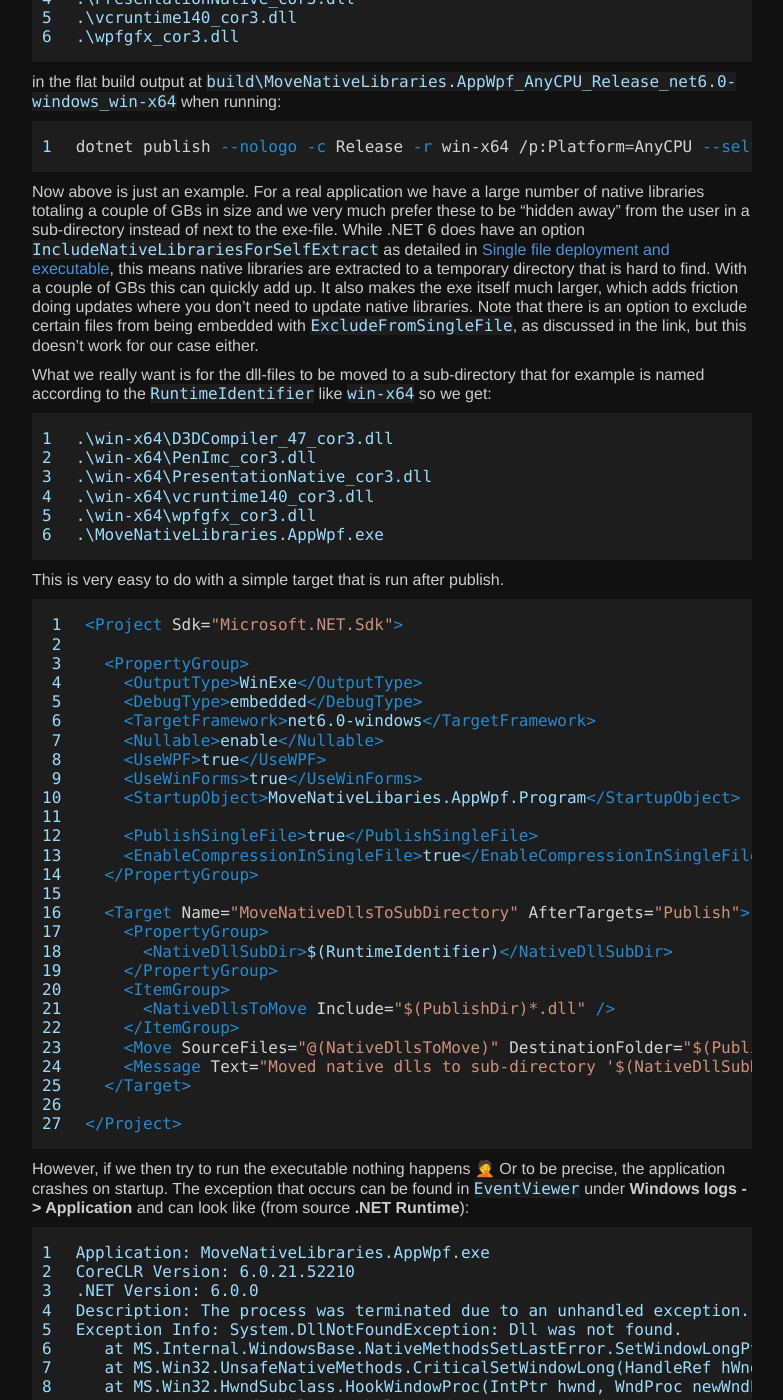
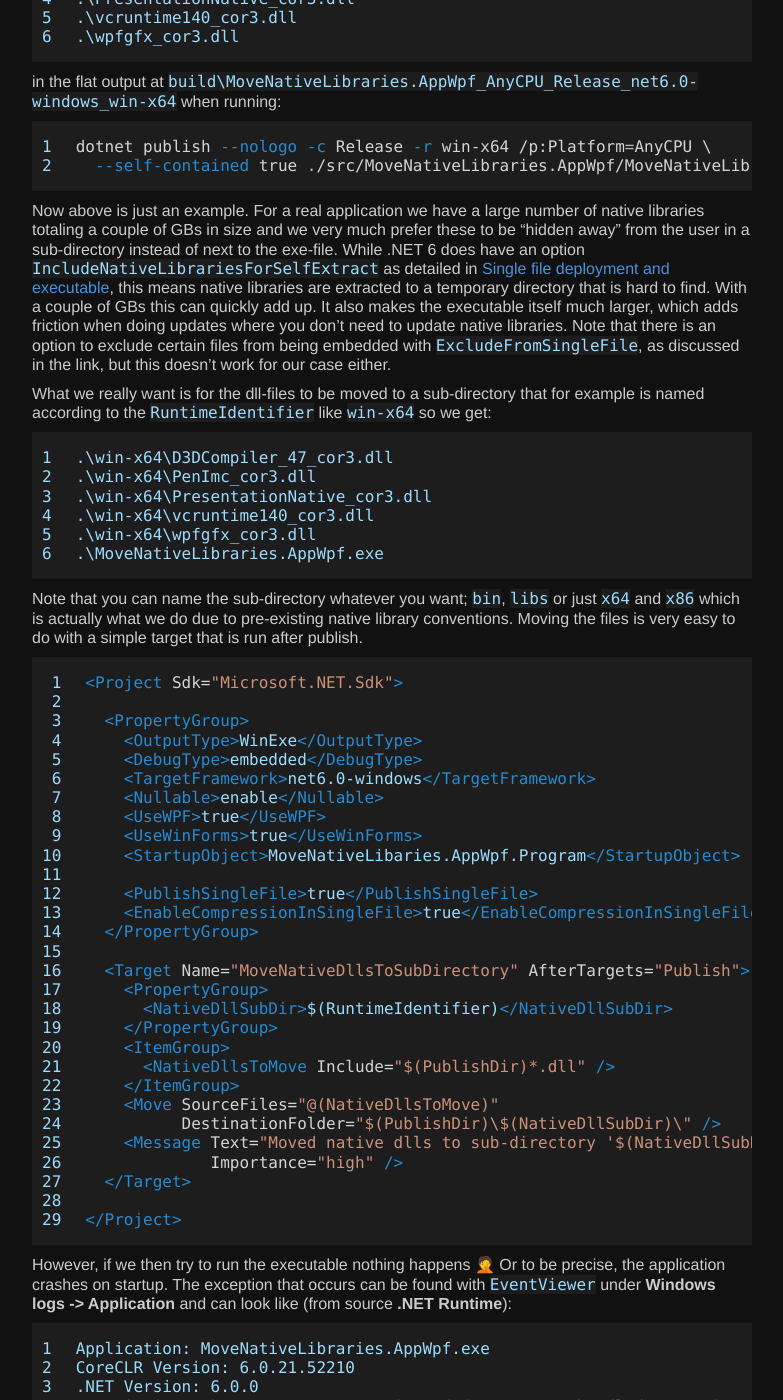
Before and after one commit to nietras/nietras.github.io, a Jekyll site: the page built from _posts/2022-01-03-bendingdotnet-move-native-libraries.md, in a window 1280 px wide and 1400 px high, scrolled down 1724 px. Shown: the whole window, without its empty margins (248-1031 px from the left). Built offline with Jekyll 4.4.1, drawn with Linux system fonts in a browser that asks for light colours; some of the changed text lies outside the part shown.

Commit message:
edits and add to series

````diff
--- a/_posts/2022-01-03-bendingdotnet-move-native-libraries.md
+++ b/_posts/2022-01-03-bendingdotnet-move-native-libraries.md
@@ -1,16 +1,16 @@
 ---
 layout: post
-title: Bending .NET - Move Native Libraries to Sub-directory
+title: Bending .NET - Move Native Libraries to Sub-directory After Publish
 ---
-or [how to find rebel humans even when they are trying to hide from sentinels](https://www.youtube.com/watch?v=pQ0db2ERil8).
+or [how to make rebel humans hide due to hunting sentinels and still find them](https://www.youtube.com/watch?v=pQ0db2ERil8).
 
 In this post, part of the [Bending .NET]({{ site.baseurl
-}}/2021/11/18/bendingdotnet-series) series, I will cover a quick trick to move
-native libraries (like WPF dependencies) to a sub-directory on publish and
-ensure these are loaded during startup using
+}}/2021/11/18/bendingdotnet-series) series, I will cover how to move native
+libraries (like WPF dependencies) to a sub-directory on publish and ensure these
+are properly loaded during startup using
 [`NativeLibrary`](https://docs.microsoft.com/en-us/dotnet/api/system.runtime.interopservices.nativelibrary?view=net-6.0).
 The goal is to have only the single exe-file in the top-level directory and
-sweeping everything else under the rug in sub-directories.
+sweeping everything else under the rug in a sub-directory.
 
 ![sweep under rug]({{ site.baseurl }}/images/2022-01-bendingdotnet-move-native-libraries-to-sub-directory/sweep-under-rug.jpg)
 Source: [flickr](https://www.flickr.com/photos/gomattolson/4321594214/)
@@ -66,11 +66,12 @@
 .\vcruntime140_cor3.dll
 .\wpfgfx_cor3.dll
 ```
-in the flat build output at
+in the flat output at
 `build\MoveNativeLibraries.AppWpf_AnyCPU_Release_net6.0-windows_win-x64`
 when running:
 ```powershell
-dotnet publish --nologo -c Release -r win-x64 /p:Platform=AnyCPU --self-contained true ./src/MoveNativeLibraries.AppWpf/MoveNativeLibraries.AppWpf.csproj
+dotnet publish --nologo -c Release -r win-x64 /p:Platform=AnyCPU \
+  --self-contained true ./src/MoveNativeLibraries.AppWpf/MoveNativeLibraries.AppWpf.csproj
 ```
 
 Now above is just an example. For a real application we have a large number of
@@ -81,11 +82,11 @@
 and
 executable](https://docs.microsoft.com/en-us/dotnet/core/deploying/single-file),
 this means native libraries are extracted to a temporary directory that is hard
-to find. With a couple of GBs this can quickly add up. It also makes the exe
-itself much larger, which adds friction doing updates where you don't need to
-update native libraries. Note that there is an option to exclude certain files
-from being embedded with `ExcludeFromSingleFile`, as discussed in the link,
-but this doesn't work for our case either.
+to find. With a couple of GBs this can quickly add up. It also makes the
+executable itself much larger, which adds friction when doing updates where you
+don't need to update native libraries. Note that there is an option to exclude
+certain files from being embedded with `ExcludeFromSingleFile`, as discussed in
+the link, but this doesn't work for our case either.
 
 What we really want is for the dll-files to be moved to a sub-directory that for
 example is named according to the `RuntimeIdentifier` like `win-x64` so we get:
@@ -97,7 +98,10 @@
 .\win-x64\wpfgfx_cor3.dll
 .\MoveNativeLibraries.AppWpf.exe
 ```
-This is very easy to do with a simple target that is run after publish.
+Note that you can name the sub-directory whatever you want; `bin`, `libs` or
+just `x64` and `x86` which is actually what we do due to pre-existing native
+library conventions. Moving the files is very easy to do with a simple target
+that is run after publish.
 ```xml
 <Project Sdk="Microsoft.NET.Sdk">
 
@@ -121,8 +125,10 @@
     <ItemGroup>
       <NativeDllsToMove Include="$(PublishDir)*.dll" />
     </ItemGroup>
-    <Move SourceFiles="@(NativeDllsToMove)" DestinationFolder="$(PublishDir)\$(NativeDllSubDir)\" />
-    <Message Text="Moved native dlls to sub-directory '$(NativeDllSubDir)'" Importance="high" />
+    <Move SourceFiles="@(NativeDllsToMove)"
+          DestinationFolder="$(PublishDir)\$(NativeDllSubDir)\" />
+    <Message Text="Moved native dlls to sub-directory '$(NativeDllSubDir)'"
+             Importance="high" />
   </Target>
 
 </Project>
@@ -130,7 +136,7 @@
 
 However, if we then try to run the executable nothing happens 🤦‍ Or to be
 precise, the application crashes on startup. The exception that occurs can be
-found in `EventViewer` under **Windows logs -> Application** and can look like
+found with `EventViewer` under **Windows logs -> Application** and can look like
 (from source **.NET Runtime**):
 ```
 Application: MoveNativeLibraries.AppWpf.exe
@@ -159,9 +165,11 @@
 [SetDllDirectory](https://docs.microsoft.com/en-us/windows/win32/api/winbase/nf-winbase-setdlldirectorya))
 as also discussed in [Load native libraries from a dynamic
 location](https://www.meziantou.net/load-native-libraries-from-a-dynamic-location.htm).
-However, for some reason does not work without further changes. Instead, I had
-to manually pre-load the WPF native libraries using
-[`NativeLibrary.TryLoad`](https://docs.microsoft.com/en-us/dotnet/api/system.runtime.interopservices.nativelibrary?view=net-6.0)
+Another approach is discussed in [Native bindings in
+C#](https://www.lostindetails.com/articles/Native-Bindings-in-CSharp). However,
+for some reason none of these work without further changes for the WPF native
+libraries. Instead, I had to manually pre-load the WPF native libraries using
+[NativeLibrary.TryLoad](https://docs.microsoft.com/en-us/dotnet/api/system.runtime.interopservices.nativelibrary?view=net-6.0)
 meaning the `Program.cs` ends up looking like:
 ```csharp
 using System;
@@ -238,7 +244,12 @@
 ```
 
 Note that we've only had to manually pre-load the WPF native libraries, all the
-other native libraries are loaded fine without this trick. Hence, the
-application now starts as expected and we can go back to hunting rebel humans.
+other native libraries are loaded fine without this trick. Additionally, one
+could forego using `AddDllDirectory` and simply load the dlls directly from
+sub-directory e.g. by absolute path, but with the above approach we are leaving
+open the option of still finding the dlls in some other path.
+
+Hence, the application now starts as expected and we can go back to hunting
+rebel humans.
 
 ![Move Native Libraries Wpf App]({{ site.baseurl }}/images/2022-01-bendingdotnet-move-native-libraries-to-sub-directory/move-native-libraries-wpf-app.png)
````
Also changed, not shown: other parts of _posts/2022-01-03-bendingdotnet-move-native-libraries.md (+8 -10 lines), _posts/2021-11-18-bendingdotnet-series.md (+2 -0 lines), 1 other file.
